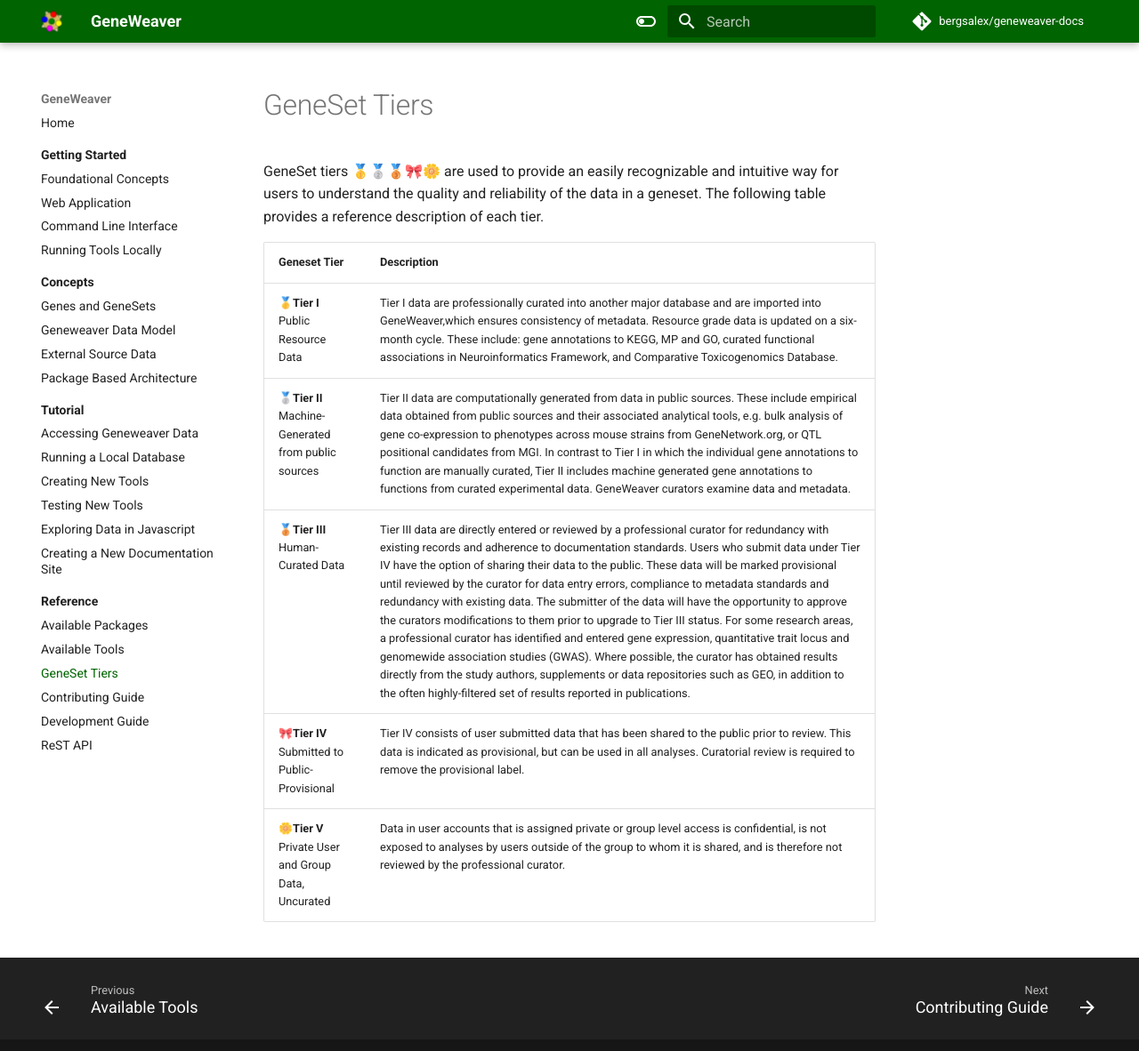
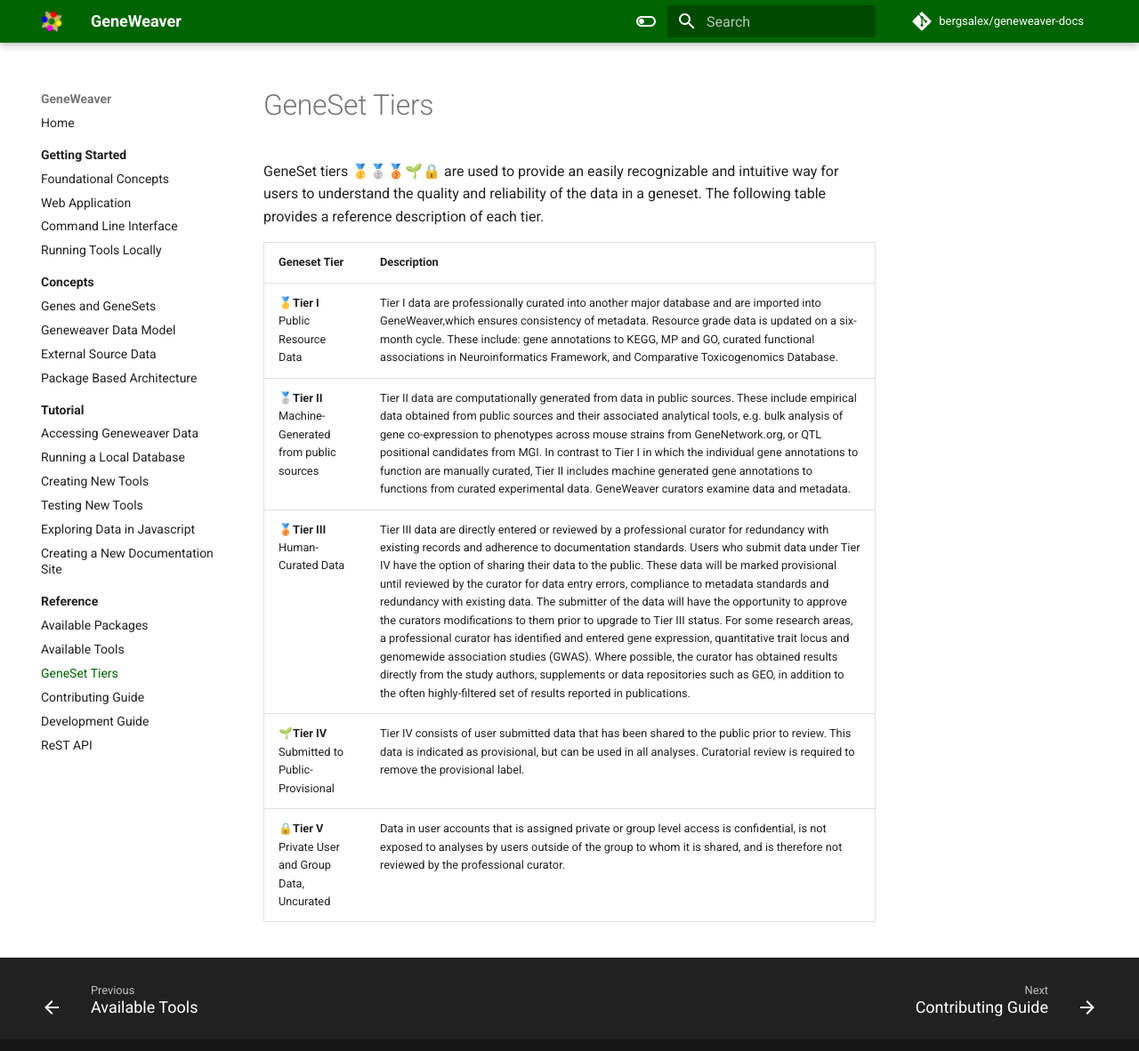
Before and after one commit to TheJacksonLaboratory/geneweaver-docs, an MkDocs documentation site: the page built from docs/reference/geneset-tiers.md, in a window 1280 px wide and 1193 px high. Shown: the top 1182 px of the window at 89% size. Built offline with MkDocs 1.6.1 and Material for MkDocs 9.7.7, drawn with Linux system fonts in a browser that asks for light colours; comment, search, counter and statistics services are not loaded.

```diff
--- a/docs/reference/geneset-tiers.md
+++ b/docs/reference/geneset-tiers.md
@@ -1,5 +1,5 @@
 
-GeneSet tiers 🥇🥈🥉🎀🌼 are used to provide an easily recognizable and intuitive way
+GeneSet tiers 🥇🥈🥉🌱🔒 are used to provide an easily recognizable and intuitive way
 for users to understand the quality and reliability of the data in a geneset. The
 following table provides a reference description of each tier.
 
@@ -8,5 +8,5 @@ following table provides a reference description of each tier.
 | 🥇**Tier I**<br/>Public Resource Data                   | Tier I data are professionally curated into another major database and are imported into GeneWeaver,which ensures consistency of metadata. Resource grade data is updated on a six-month cycle. These include: gene annotations to KEGG, MP and GO, curated functional associations in Neuroinformatics Framework, and Comparative Toxicogenomics Database.                                                                                                                                                                                                                                                                                                                                                                                                                                                                                                                                                                              |
 | 🥈**Tier II**<br/>Machine-Generated from public sources | Tier II data are computationally generated from data in public sources. These include empirical data obtained from public sources and their associated analytical tools, e.g. bulk analysis of gene co-expression to phenotypes across mouse strains from GeneNetwork.org, or QTL positional candidates from MGI. In contrast to Tier I in which the individual gene annotations to function are manually curated, Tier II includes machine generated gene annotations to functions from curated experimental data. GeneWeaver curators examine data and metadata.                                                                                                                                                                                                                                                                                                                                                                       |
 | 🥉**Tier III**<br/>Human-Curated Data                   | Tier III data are directly entered or reviewed by a professional curator for redundancy with existing records and adherence to documentation standards. Users who submit data under Tier IV have the option of sharing their data to the public. These data will be marked provisional until reviewed by the curator for data entry errors, compliance to metadata standards and redundancy with existing data. The submitter of the data will have the opportunity to approve the curators modifications to them prior to upgrade to Tier III status. For some research areas, a professional curator has identified and entered gene expression, quantitative trait locus and genomewide association studies (GWAS). Where possible, the curator has obtained results directly from the study authors, supplements or data repositories such as GEO, in addition to the often highly-filtered set of results reported in publications. |
-| 🎀**Tier IV**<br/>Submitted to Public-Provisional       | Tier IV consists of user submitted data that has been shared to the public prior to review. This data is indicated as provisional, but can be used in all analyses. Curatorial review is required to remove the provisional label.                                                                                                                                                                                                                                                                                                                                                                                                                                                                                                                                                                                                                                                                                                       |
-| 🌼**Tier V**<br/>Private User and Group Data, Uncurated | Data in user accounts that is assigned private or group level access is confidential, is not exposed to analyses by users outside of the group to whom it is shared, and is therefore not reviewed by the professional curator.                                                                                                                                                                                                                                                                                                                                                                                                                                                                                                                                                                                                                                                                                                          |
+| 🌱**Tier IV**<br/>Submitted to Public-Provisional       | Tier IV consists of user submitted data that has been shared to the public prior to review. This data is indicated as provisional, but can be used in all analyses. Curatorial review is required to remove the provisional label.                                                                                                                                                                                                                                                                                                                                                                                                                                                                                                                                                                                                                                                                                                       |
+| 🔒**Tier V**<br/>Private User and Group Data, Uncurated | Data in user accounts that is assigned private or group level access is confidential, is not exposed to analyses by users outside of the group to whom it is shared, and is therefore not reviewed by the professional curator.                                                                                                                                                                                                                                                                                                                                                                                                                                                                                                                                                                                                                                                                                                          |
```
Also changed, not shown: docs/concepts/genes-and-genesets.md (+3 -3 lines).
